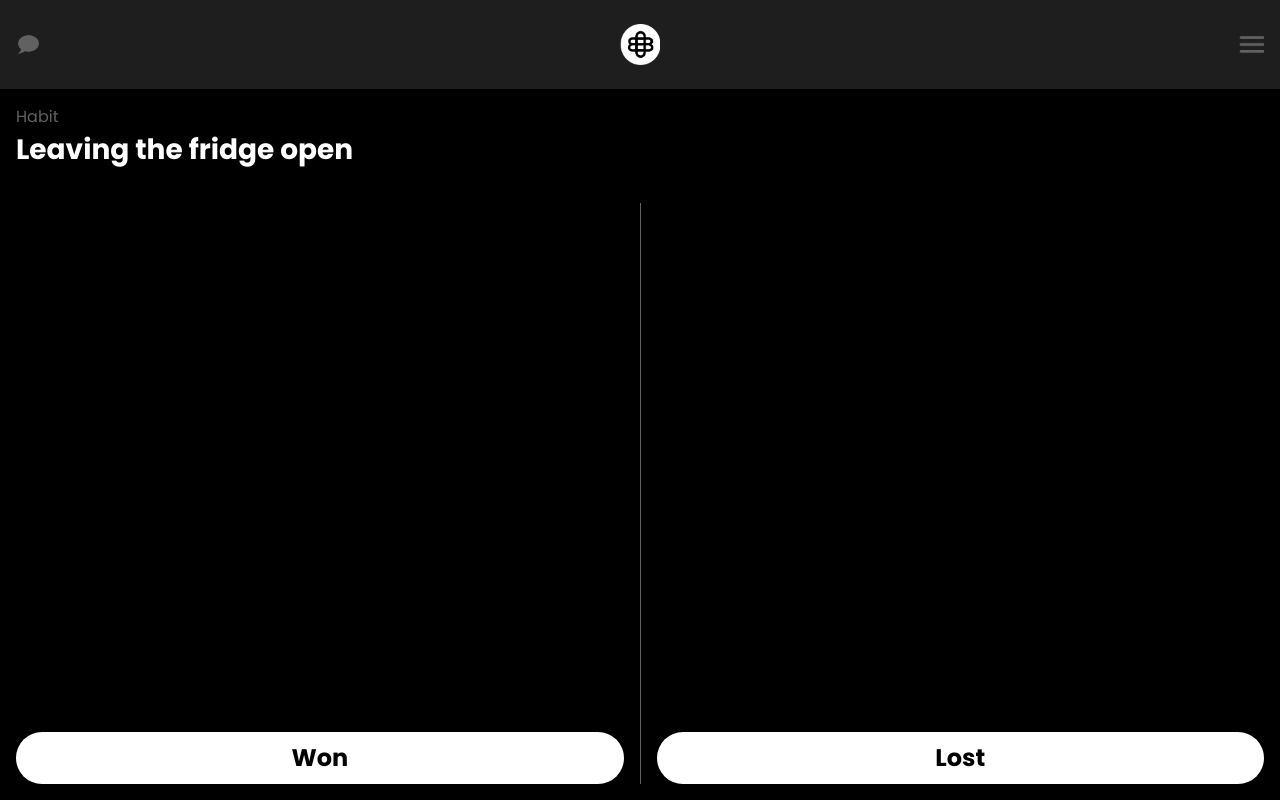
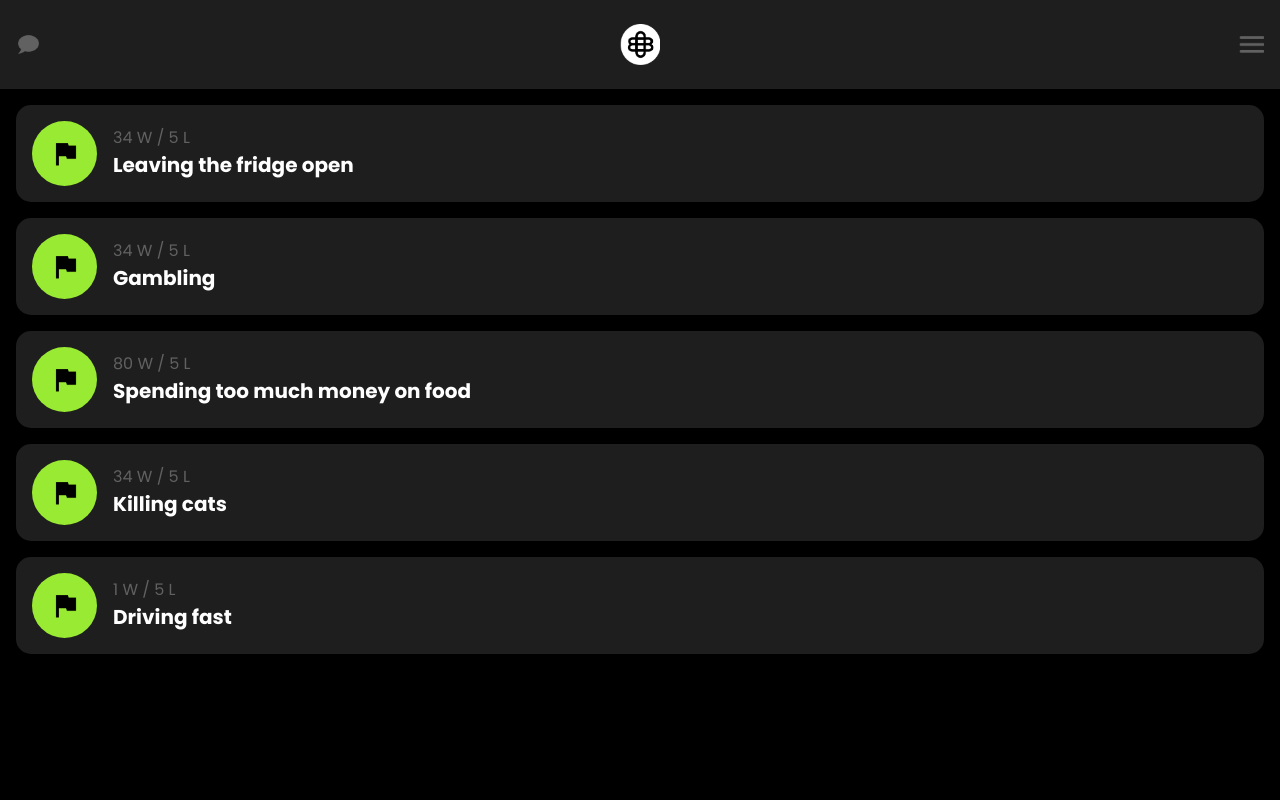
Before and after one commit to rolamCodes/bhb, a React (Create React App) app: page / in a window 1280 px wide. Built offline with nearby package versions, Linux system fonts and the light colour scheme.

Commit message:
Rendering menu cards from obj

```diff
--- a/src/App.js
+++ b/src/App.js
@@ -6,6 +6,41 @@ import Menu from "./components/Menu";
 function App() {
   const [wPoints, setWPoints] = useState([]);
   const [lPoints, setLPoints] = useState([]);
+  const [habitName, setHabitName] = useState('Leaving the fridge open');
+  const [isMenuOpen, setIsMenuOpen] = useState(true);
+
+  const habits = [
+    {
+      name: 'Leaving the fridge open',
+      wPoints: 34,
+      lPoints: 5,
+      status: '',
+    },
+    {
+      name: 'Gambling',
+      wPoints: 34,
+      lPoints: 5,
+      status: '',
+    },
+    {
+      name: 'Spending too much money on food',
+      wPoints: 80,
+      lPoints: 5,
+      status: '',
+    },
+    {
+      name: 'Killing cats',
+      wPoints: 34,
+      lPoints: 5,
+      status: '',
+    },
+    {
+      name: 'Driving fast',
+      wPoints: 1,
+      lPoints: 5,
+      status: '',
+    }
+  ];
 
   const handleNewPoint = (pointType) => {
     if (pointType === 'Won') {
@@ -22,17 +57,28 @@ function App() {
   return (
     <div className='app'>
       <Nav />
+      {isMenuOpen ? <Menu habits={habits} />
+        :
         <div className='main-container'>
           <div>
             <p className='text-highlight'>Habit</p>
-          <p className='text-habit big'>Leaving the fridge open</p>
+            <p className='text-habit big'>{habitName}</p>
           </div>
           <div className='counters-container'>
-          <Counter type='Won' points={wPoints} onNewPoint={handleNewPoint} />
+            <Counter
+              type='Won'
+              points={wPoints}
+              onNewPoint={handleNewPoint}
+            />
             <div className='divider'></div>
-          <Counter type='Lost' points={lPoints} onNewPoint={handleNewPoint} />
+            <Counter
+              type='Lost'
+              points={lPoints}
+              onNewPoint={handleNewPoint}
+            />
           </div>
         </div>
+      }
     </div>
   );
 }
--- a/src/components/HabitCard.jsx
+++ b/src/components/HabitCard.jsx
@@ -3,15 +3,16 @@ import win from '../assets/win.png';
 import lose from '../assets/lose.png';
 import inProgress from '../assets/in_progress.png';
 
-function HabitCard() {
+function HabitCard({ habitName, wPoints, lPoints, status }) {
     return (
         <div className='habit-card-container'>
             <div className='status'>
+                {/* change icon bases on status */}
                 <img className='habit-card-icon' src={win} alt='habit card icon' />
             </div>
             <div habit-card-text-container>
-                <p className='text-highlight'>32 W / 25 L</p>
-                <p className='text-habit'>Leaving the fridge open</p>
+                <p className='text-highlight'>{wPoints} W / {lPoints} L</p>
+                <p className='text-habit'>{habitName}</p>
             </div>
         </div>
     );
--- a/src/components/Menu.jsx
+++ b/src/components/Menu.jsx
@@ -1,13 +1,19 @@
 import React from 'react';
 import HabitCard from './HabitCard';
 
-function Menu() {
+function Menu({ habits }) {
     return (
         <div className='menu'>
-            <HabitCard />
-            <HabitCard />
-            <HabitCard />
-            <HabitCard />
+            {habits.map((habit) => {
+                return (
+                    <HabitCard
+                        habitName={habit.name}
+                        wPoints={habit.wPoints}
+                        lPoints={habit.lPoints}
+                        stauts={habit.status}
+                    />
+                );
+            })}
         </div>
     );
 }
--- a/src/index.css
+++ b/src/index.css
@@ -158,6 +158,7 @@ button {
 .menu {
   display: flex;
   flex-direction: column;
+  padding: 16px;
   gap: 16px;
 }
 
@@ -180,8 +181,8 @@ button {
 .status {
   display: grid;
   place-items: center;
-  width: 65px;
-  height: 65px;
+  min-width: 65px;
+  min-height: 65px;
   border-radius: 50%;
   background-color: var(--green);
 }
```
Lines whose indentation alone changed are shown as unchanged.
